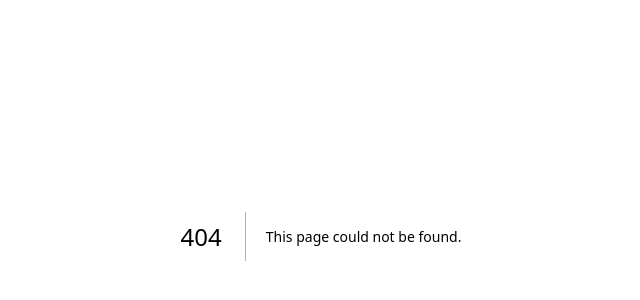
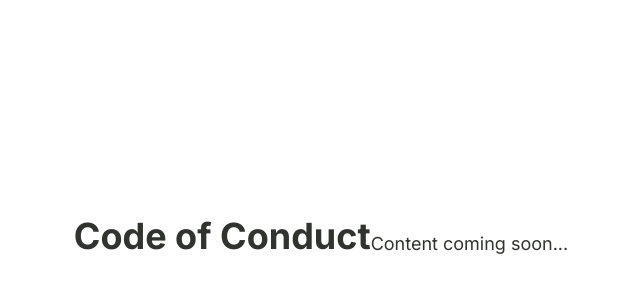
Before and after one commit to EsotericShadow/rsvp-ai-seminar, a Next.js app: page /conduct in a window 1280 px wide. Before the commit this address had no page. Shown: the part 164-464 px from the top of the page, without its empty margins (319-959 px from the left). Built offline with nearby package versions, Linux system fonts and the light colour scheme.

Commit message:
fix(header): adjust logo container size and add conduct page
This commit addresses the whitespace issue around the main header logo by setting a fixed width and height for its container.

It also includes the creation of the /conduct page, which was previously linked but missing.

```diff
--- /dev/null
+++ b/src/app/conduct/page.tsx
@@ -0,0 +1,8 @@
+export default function ConductPage() {
+  return (
+    <div className="min-h-screen flex items-center justify-center">
+      <h1 className="text-4xl font-bold">Code of Conduct</h1>
+      <p className="mt-4 text-lg">Content coming soon...</p>
+    </div>
+  );
+}
--- a/src/components/EventLanding.tsx
+++ b/src/components/EventLanding.tsx
@@ -19,7 +19,7 @@ const card = "rounded-2xl border border-gray-200 bg-white shadow-sm"
 // --- Data ------------------------------------------------------
 const VENUE_ADDRESS = "4812 Hwy 16, Terrace, BC, Canada"
 const VENUE_NAME = "Sunshine Inn Terrace — Jasmine Room"
-const EVENT_NAME = "AI in Northern BC: Business Readiness — Information Session"
+const EVENT_NAME = "AI in Northern BC: Information Session"
 const START_ISO = "2025-10-23T18:00:00-07:00"
 const END_ISO = "2025-10-23T20:30:00-07:00"
 
@@ -107,7 +107,7 @@ export default function EventLanding() {
             href="https://evergreenwebsolutions.ca"
             target="_blank"
             rel="noreferrer"
-                          className="relative flex items-center rounded-xl border border-gray-200 bg-white shadow-sm transition hover:border-brand-sage/40 focus-visible:outline focus-visible:outline-2 focus-visible:outline-offset-4 focus-visible:outline-brand-sage"          >
+                          className="relative flex items-center rounded-xl border border-gray-200 bg-white shadow-sm transition hover:border-brand-sage/40 focus-visible:outline focus-visible:outline-2 focus-visible:outline-offset-4 focus-visible:outline-brand-sage w-[200px] h-[100px]"          >
             <span className="sr-only">Visit Evergreen Web Solutions</span>
               <Image
                 src="/AI_in_terrace.svg"
```
